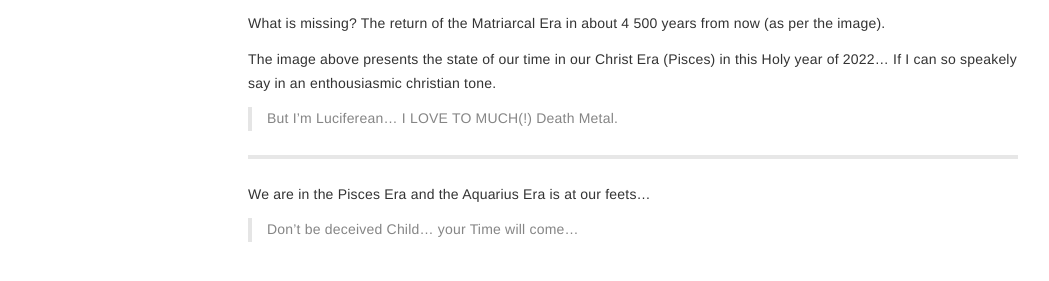
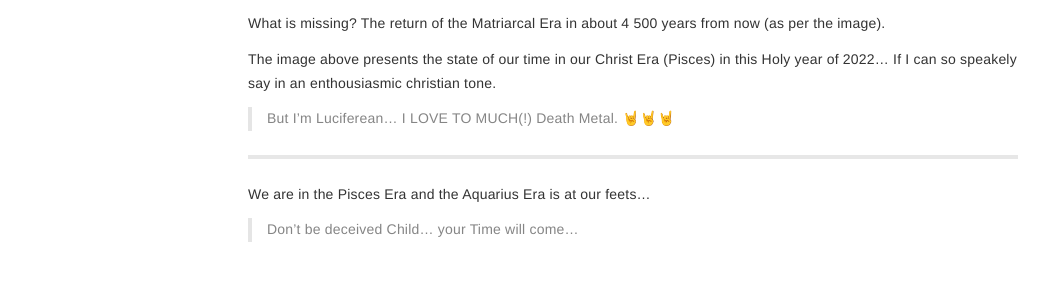
Before and after one commit to SerafDosSantos/serafdossantos.github.io, a Jekyll site: the page built from _posts/2022-04-30-the-state-of-the-world.md, in a window 1280 px wide. Shown: the part 1204-1485 px from the top of the page, without its empty margins (7-1056 px from the left). Built offline with Jekyll 4.4.1, drawn with Linux system fonts in a browser that asks for light colours.

Commit message:
correction

```diff
--- a/_posts/2022-04-30-the-state-of-the-world.md
+++ b/_posts/2022-04-30-the-state-of-the-world.md
@@ -24,7 +24,7 @@ What is missing? The return of the Matriarcal Era in about 4 500 years from now
 
 The image above presents the state of our time in our Christ Era (Pisces) in this Holy year of 2022... If I can so speakely say in an enthousiasmic christian tone.
 
-> But I'm Luciferean... I LOVE TO MUCH(!) Death Metal.
+> But I'm Luciferean... I LOVE TO MUCH(!) Death Metal. 🤘🤘🤘
 
 ---
 
```
